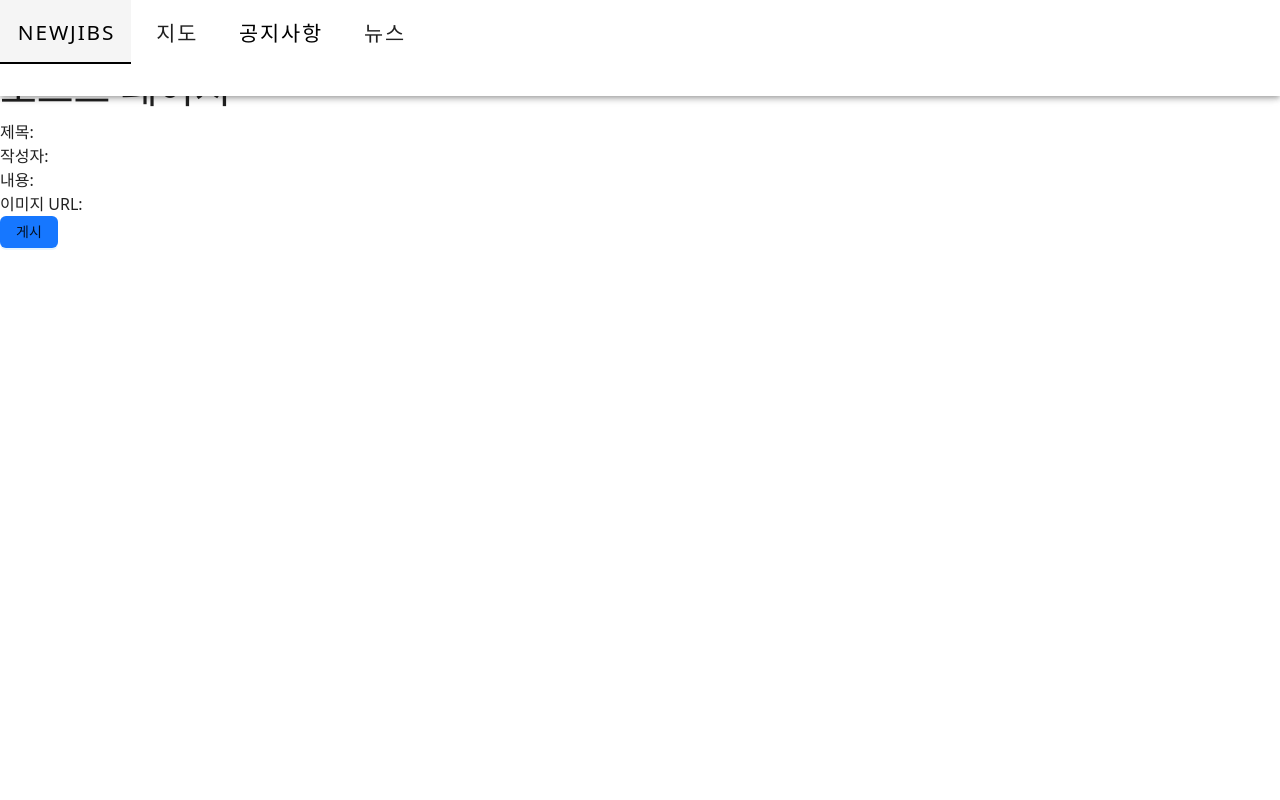
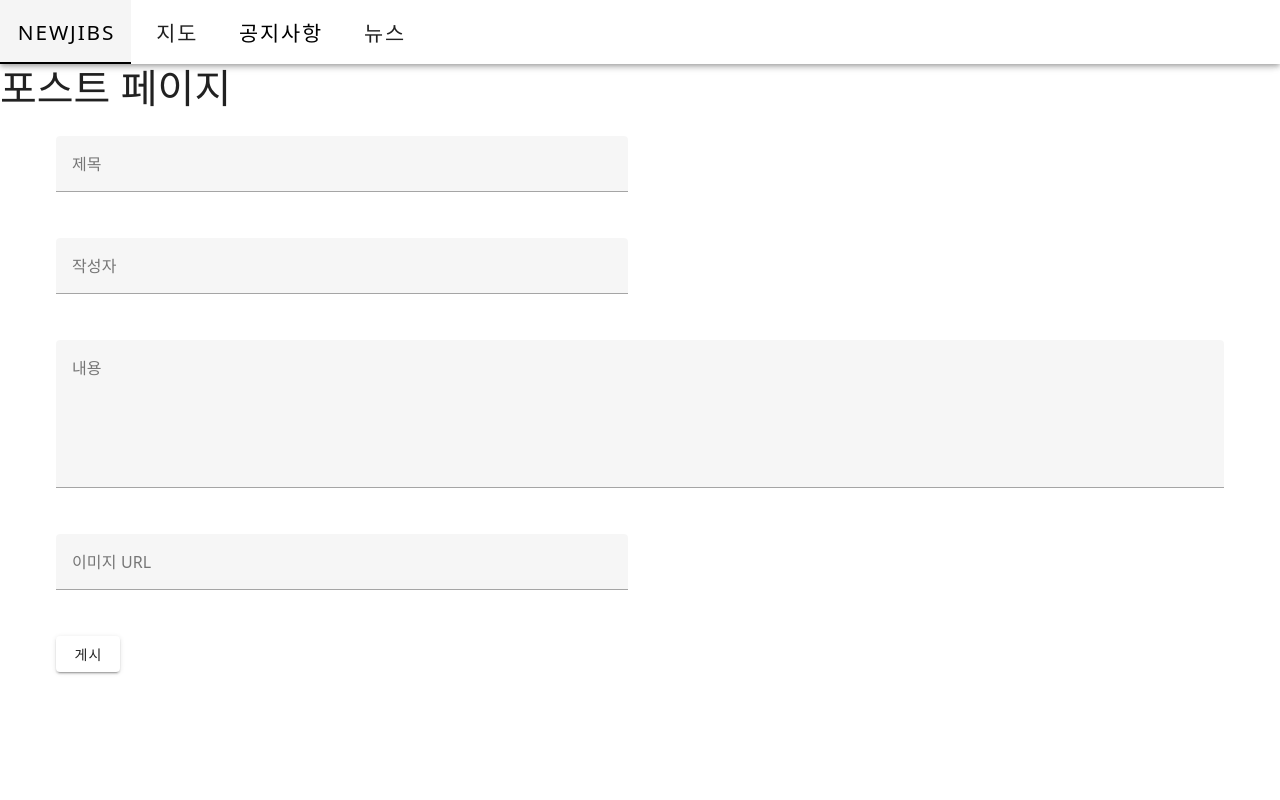
Before and after one commit to NewJibs/newjibs-fe, a Vue app: page /notices/post in a window 1280 px wide. Shown: the top 800 px of the page. Built offline with nearby package versions, Linux system fonts and the light colour scheme; no server answers.

Commit message:
#2 post 게시글 css 구현

```diff
--- a/src/components/common/TheNavBar.vue
+++ b/src/components/common/TheNavBar.vue
@@ -29,21 +29,18 @@ import { ref } from 'vue'
 const tab = ref(null)
 </script>
 
-<style lang="scss">
+<style scoped>
 .routerLink {
   color: black;
 }
 
 .app-bar {
-  height: 6rem;
   display: flex;
   align-items: center;
 }
 
 .app-bar-tab {
   display: flex;
-  align-items: center;
-  height: 6rem;
 }
 
 .app-tab {
--- a/src/components/notice/NoticeDetail.vue
+++ b/src/components/notice/NoticeDetail.vue
@@ -79,6 +79,7 @@ onMounted(() => {
   }
 })
 </script>
+
 <template>
   <div class="container">
     <table>
--- a/src/components/notice/NoticeList.vue
+++ b/src/components/notice/NoticeList.vue
@@ -1,6 +1,5 @@
 <script setup lang="ts">
-import { ref, type Ref, onMounted, computed, unref } from 'vue'
-import type { TableProps, TableColumnType } from 'ant-design-vue'
+import { ref, type Ref, onMounted } from 'vue'
 import { instance } from '@/util/http-common'
 import { useRouter } from 'vue-router'
 
@@ -31,22 +30,6 @@ onMounted(() => {
   fetchData()
 })
 
-//and design용
-// const columns: TableColumnType<Notice>[] = [
-//   {
-//     title: '제목',
-//     dataIndex: 'title'
-//   },
-//   {
-//     title: '작성자',
-//     dataIndex: 'author'
-//   },
-//   {
-//     title: '작성일시',
-//     dataIndex: 'date'
-//   }
-// ]
-
 //클릭하면 noticeId에 해당하는 페이지로 이동
 const router = useRouter()
 
@@ -62,9 +45,10 @@ const postNotice = () => {
 
 <template>
   <div class="container">
-    <v-table>
+    <h1>공 지 사 항</h1>
+    <v-table class="notice-table">
       <thead>
-        <tr>
+        <tr class="table-head">
           <th class="text-center">제목</th>
           <th class="text-center">작성자</th>
           <th class="text-center">작성일</th>
@@ -87,5 +71,13 @@ const postNotice = () => {
   </div>
 </template>
 
-<style scoped></style>
+<style scoped>
+.notice-table {
+  margin-top: 3rem;
+}
+
+.table-head {
+  background-color: lightblue;
+}
+</style>
 @/api/notice
--- a/src/components/notice/NoticePost.vue
+++ b/src/components/notice/NoticePost.vue
@@ -61,23 +61,33 @@ const submitPost = async (e: any) => {
   <div>
     <h1>포스트 페이지</h1>
     <form>
-      <div>
-        <label for="title">제목:</label>
-        <input v-model="title" type="text" id="title" required />
-      </div>
-      <div>
-        <label for="author">작성자:</label>
-        <input v-model="author" id="author" required />
-      </div>
-      <div>
-        <label for="content">내용:</label>
-        <input v-model="content" id="content" required />
-      </div>
-      <div>
-        <label for="image">이미지 URL:</label>
-        <input v-model="imageUrl" type="text" id="image" />
-      </div>
-      <a-button type="primary submit" @click="submitPost">게시</a-button>
+      <v-container>
+        <v-row>
+          <v-col cols="12" md="6">
+            <v-text-field v-model="title" label="제목" required></v-text-field>
+          </v-col>
+        </v-row>
+        <v-row>
+          <v-col cols="12" md="6">
+            <v-text-field v-model="author" label="작성자" required></v-text-field>
+          </v-col>
+        </v-row>
+        <v-row>
+          <v-col cols="12">
+            <v-textarea v-model="content" label="내용" required></v-textarea>
+          </v-col>
+        </v-row>
+        <v-row>
+          <v-col cols="12" md="6">
+            <v-text-field v-model="imageUrl" label="이미지 URL"></v-text-field>
+          </v-col>
+        </v-row>
+        <v-row>
+          <v-col cols="12">
+            <v-btn type="submit" @click="submitPost">게시</v-btn>
+          </v-col>
+        </v-row>
+      </v-container>
     </form>
   </div>
 </template>
--- a/src/router/index.ts
+++ b/src/router/index.ts
@@ -15,7 +15,7 @@ const router = createRouter({
     {
       path: '/notices',
       name: 'notices',
-      component: NoticeListView
+      component: () => NoticeListView
     },
     {
       path: '/notices/post',
--- a/src/views/NoticeView/NoticePostView.vue
+++ b/src/views/NoticeView/NoticePostView.vue
@@ -1,5 +1,5 @@
 <script setup lang="ts">
-import NoticePost from '@/components/notice/NoticePost.vue';
+import NoticePost from '@/components/notice/NoticePost.vue'
 </script>
 <template>
   <main>
```
